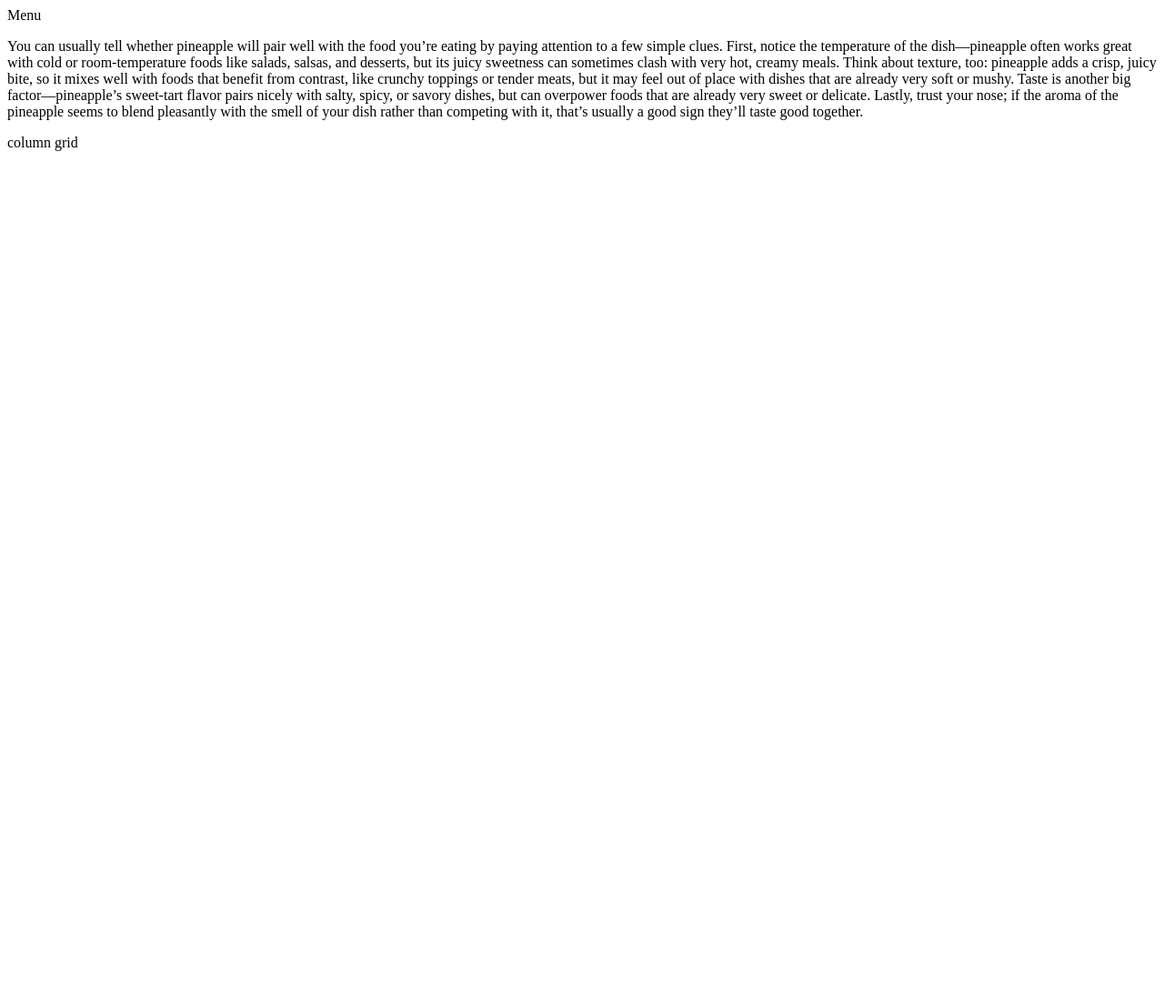
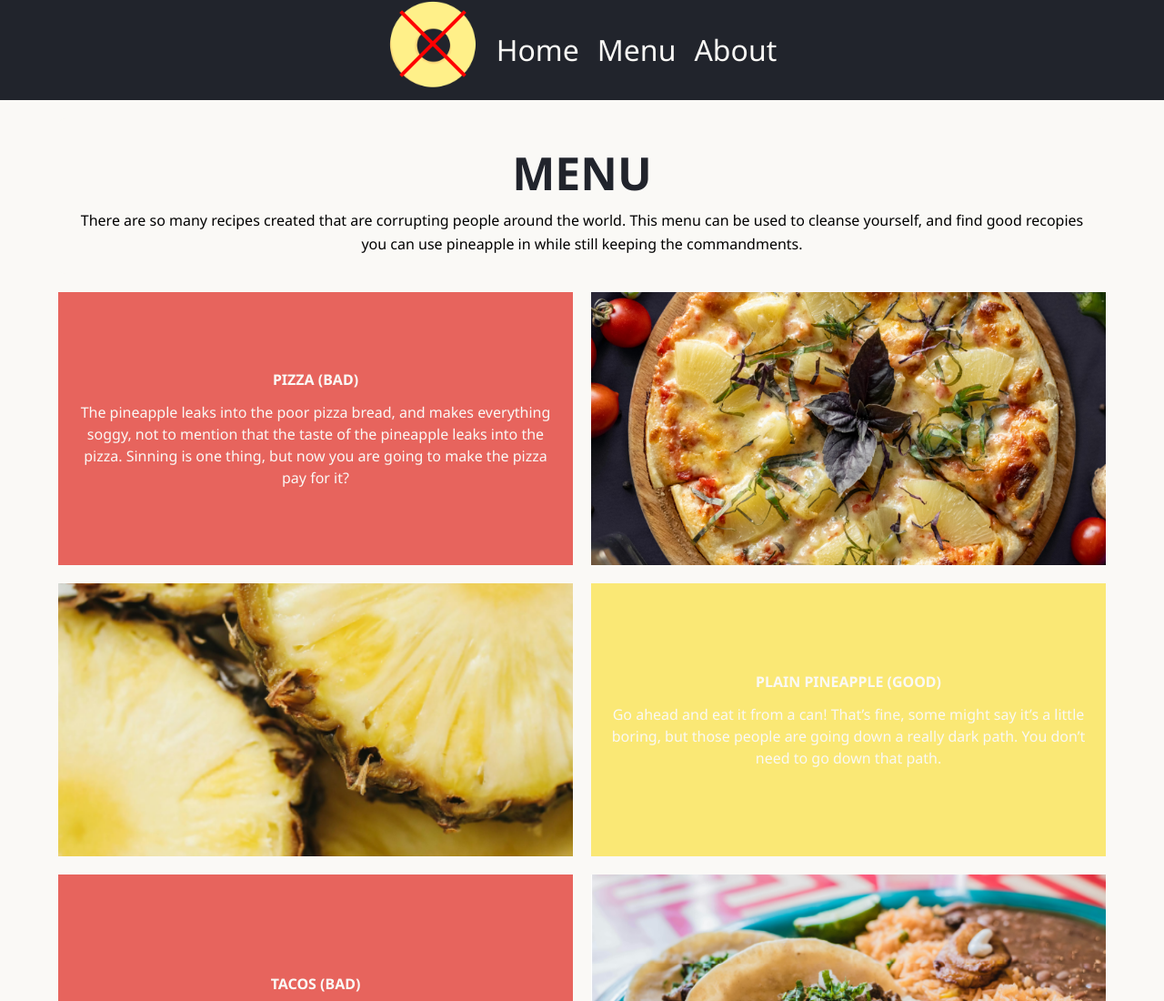
Before and after one commit to jared4080/wdd130-project-boschker, a plain HTML site: page menu.html in a window 1280 px wide. Shown: the top 1100 px of the page at 91% size. Before the commit the page ends 800 px from the top, so only its background shows below. Drawn offline with Linux system fonts and the light colour scheme.

Commit message:
menu page

```diff
--- a/menu.html
+++ b/menu.html
@@ -4,15 +4,113 @@
     <meta charset="UTF-8">
     <meta name="viewport" content="width=device-width, initial-scale=1.0">
     <title>Menu</title>
+    <link rel="stylesheet" href="menustyles.css">
 </head>
 
 <body>
-    <header>Menu</header>
-    <p>
-        You can usually tell whether pineapple will pair well with the food you’re eating by paying attention to a few simple clues. First, notice the temperature of the dish—pineapple often works great with cold or room-temperature foods like salads, salsas, and desserts, but its juicy sweetness can sometimes clash with very hot, creamy meals. Think about texture, too: pineapple adds a crisp, juicy bite, so it mixes well with foods that benefit from contrast, like crunchy toppings or tender meats, but it may feel out of place with dishes that are already very soft or mushy. Taste is another big factor—pineapple’s sweet-tart flavor pairs nicely with salty, spicy, or savory dishes, but can overpower foods that are already very sweet or delicate. Lastly, trust your nose; if the aroma of the pineapple seems to blend pleasantly with the smell of your dish rather than competing with it, that’s usually a good sign they’ll taste good together.
+    <header>
+        <nav>
+            <a href="index.html">
+                <div class="logo-container">
+                    <img class="logo" src="images/pineapple.png" alt="Logo">
+                </div>
+            </a>
+            <a href="index.html">Home</a>
+            <a href="menu.html">Menu</a>
+            <a href="aboutpage.html">About</a>
+        </nav>
+    </header>
 
-    </p>
-    <p>column grid</p>
+    <main>
+        <section class="hero">
+            <h1>MENU</h1>
+            <div>There are so many recipes created that are corrupting people around the world. This menu can be used to cleanse yourself, and find good recopies you can use pineapple in while still keeping the commandments. </div>
+        </section>
+
+        <section class="wherepineapplegoodbad">
+            <div class="container">
+
+                <!-- Row 1: BAD -->
+                <div class="row bad">
+                <div class="text">
+                    <h4>PIZZA (BAD)</h4>
+                    <p>The pineapple leaks into the poor pizza bread, and makes everything soggy, not to mention that the taste of the pineapple leaks into the pizza. Sinning is one thing, but now you are going to make the pizza pay for it?</p>
+                </div>
+                <img src="images/pineapplepizza.png" alt="pineapple pizza">
+                </div>
+
+                <!-- Row 2: GOOD -->
+                <div class="row good">
+                <img src="images/plainpineapple.png" alt="plain pineapple">
+                <div class="text">
+                    <h4>PLAIN PINEAPPLE (GOOD)</h4>
+                    <p>Go ahead and eat it from a can! That’s fine, some might say it’s a little boring, but those people are going down a really dark path. You don’t need to go down that path.</p>
+                </div>
+                </div>
+
+                <!-- Row 3: BAD -->
+                <div class="row bad">
+                <div class="text">
+                    <h4>TACOS (BAD)</h4>
+                    <p>Tacos do not mix with pineapple. I’ve seen this before, and it’s not pretty. You might want to stick to putting yogurt in your tacos.</p>
+                </div>
+                <img src="images/tacos.png" alt="tacos">
+                </div>
+
+                <!-- Row 4: GOOD -->
+                <div class="row good">
+                <img src="images/fruit salad.png" alt="fruit salad">
+                <div class="text">
+                    <h4>FRUIT SALAD (GOOD)</h4>
+                    <p>Pineapple in fruit salad is good for the whole family, as long as the fruit salad is not cooked. Go ahead and eat this, it’s a good option if you want to be safe while eating pineapple.</p>
+                </div>
+                </div>
+
+                <!-- Row 5: BAD -->
+                <div class="row bad">
+                <div class="text">
+                    <h4>WITH MEAT (BAD)</h4>
+                    <p>AHHH!! WHAT ARE YOU DOING TO THE POOR MEAT?! If you wanna go to heaven, then you won’t eat this. You are literally destroying the juicy meat flavor with a pineapple flavor.</p>
+                </div>
+                <img src="images/meat.png" alt="meat">
+                </div>
+
+                <!-- Row 6: GOOD -->
+                <div class="row good">
+                <img src="images/pineapplepie.png" alt="pineapple pie">
+                <div class="text">
+                    <h4>PINEAPPLE PIE (GOOD)</h4>
+                    <p>This is pretty good. I’ve had this before and I liked it. This is a pretty safe option if you still want to go to heaven.</p>
+                </div>
+                </div>
+
+                <!-- Row 7: BAD -->
+                <div class="row bad">
+                <div class="text">
+                    <h4>SPAGHETTI (BAD)</h4>
+                    <p>Why would anyone even do this? :(</p>
+                </div>
+                <img src="images/spaghetti.png" alt="spaghetti">
+                </div>
+
+                <!-- Row 8: GOOD -->
+                <div class="row good">
+                <img src="images/juice.png" alt="smoothie">
+                <div class="text">
+                    <h4>SMOOTHIE (GOOD)</h4>
+                    <p>Okay, let’s end with something good. Pineapple smoothie is very good. Just make sure that you don’t cook the pineapple beforehand, and you’ve got an amazing smoothie!</p>
+                </div>
+                </div>
+
+            </div>
+        </section>
+
+
+    </main>
+
+    <footer>
+
+    </footer>
 </body>
 
 </html>
--- /dev/null
+++ b/menustyles.css
@@ -0,0 +1,171 @@
+@import url('https://fonts.googleapis.com/css2?family=Noto+Sans:ital,wght@0,100..900;1,100..900&display=swap');
+
+
+* {
+    margin: 0;
+    padding: 0;
+    box-sizing: border-box;
+}
+
+
+body{
+    font-family: "Noto Sans", Arial, Helvetica, sans-serif;
+    background-color: #faf9f6;
+    color: black;
+    line-height: 1.6;
+    font-size: 16px;
+}
+
+/* Header and Nav */
+
+header {
+    background: #21242c;
+    color: #000;
+    padding: 20px;
+    position: relative;
+    text-align: center;
+}
+
+.logo{
+    width: 100px;
+    height: auto;
+    max-width: 100%;
+}
+
+nav {
+    background-color:#21242c;
+    color: #faf9f6;
+    padding: 20px;
+    display: flex;
+    align-items: center;
+    justify-content: center;
+    height: 70px;
+    font-size: 2rem;
+    gap: 20px;
+
+}
+
+nav a {
+    color: #faf9f6;
+    text-decoration: none;
+}
+
+nav a:hover{
+    color: #fff0a6;
+
+}
+
+.logo-container {
+    position: relative;
+    width: 100px;
+    height: 100px;
+    display: inline-block;
+}
+
+.logo {
+    width: 100%;
+    height: 100%;
+    object-fit: contain;
+}
+
+.logo-container::before,
+.logo-container::after {
+    content: '';
+    position: absolute;
+    top: 0;
+    left: 50%;
+    width: 4px;
+    height: 100%;
+    background-color: red;
+    transform: translateX(-50%);
+}
+
+.logo-container::before {
+    transform: translateX(-50%) rotate(45deg);
+}
+
+.logo-container::after {
+    transform: translateX(-50%) rotate(-45deg);
+}
+
+/* Main */
+
+main{
+    text-align: center;
+    background-color: #faf9f6;
+}
+
+.hero {
+    width: 90%;
+    max-width: 1200px;
+    margin: 20px auto;
+    padding: 20px;
+    background-color: #faf9f6;
+    border-radius: 8px;
+}
+
+h1{
+    font-size: 50px;
+    color: #21242c;
+}
+
+.container {
+    width: 90%;
+    max-width: 1500px;
+    margin: 20px auto;
+    /* background-color: #181818; */
+    padding: 0px;
+    display: grid;
+    gap: 20px;
+}
+
+.row {
+  display: grid;
+  grid-template-columns: 1fr 1fr;
+  gap: 20px;
+  align-items: stretch;
+}
+
+.row.bad img {
+    width: 100%;
+    height: 300px;
+    object-fit: cover;
+    display: block;
+}
+
+.row.bad .text {
+    padding: 20px;
+    background-color: #e7645d;
+    color: #faf9f6;
+    display: flex;
+    flex-direction: column;
+    justify-content: center;
+    align-items: center;
+    text-align: center;
+}
+
+.row.good img {
+    width: 100%;
+    height: 300px;
+    object-fit: cover;
+    display: block;
+}
+
+.row.good .text {
+    padding: 20px;
+    background-color: #fae875;
+    color: #faf9f6;
+    display: flex;
+    flex-direction: column;
+    justify-content: center;
+    align-items: center;
+    text-align: center;
+}
+
+.row h4 {
+    margin-bottom: 10px;
+}
+
+.row p {
+    line-height: 1.5;
+}
```
Also changed, not shown: images/fruit salad.png (added), images/juice.png (added), images/meat.png (added), images/pineapple.png (added), images/pineapplepie.png (added), images/pineapplepizza.png (added), images/plainpineapple.png (added), images/spaghetti.png (added), images/tacos.png (added).
